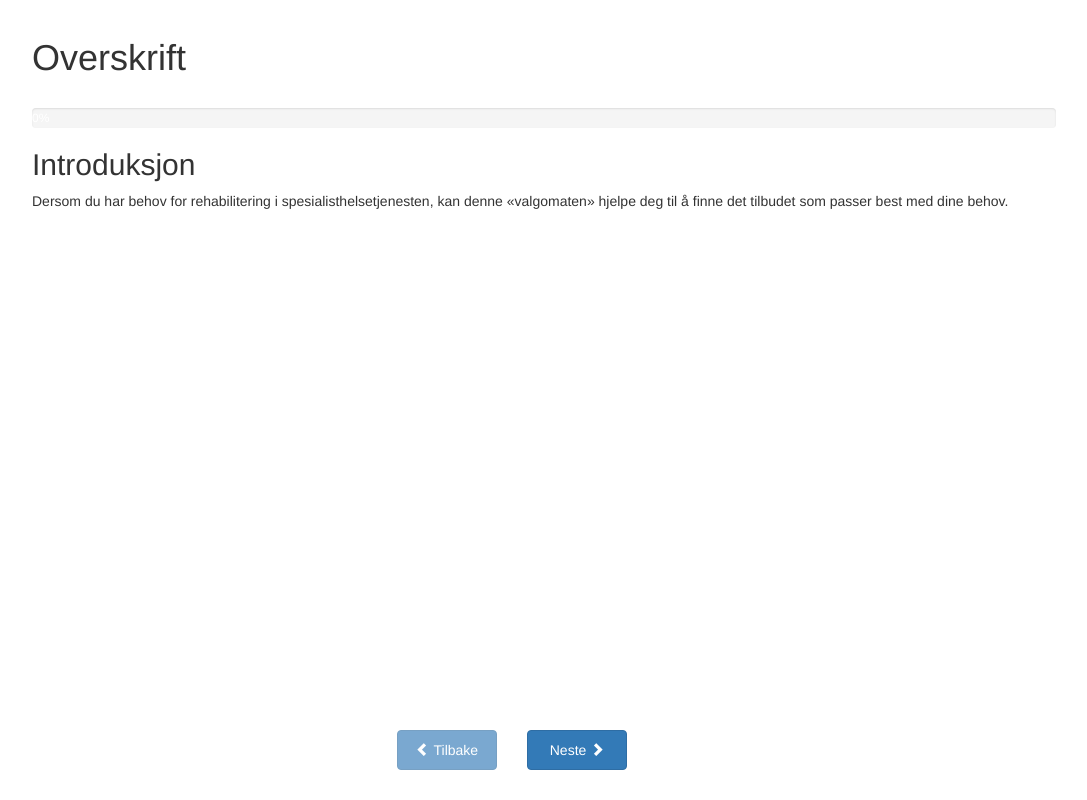
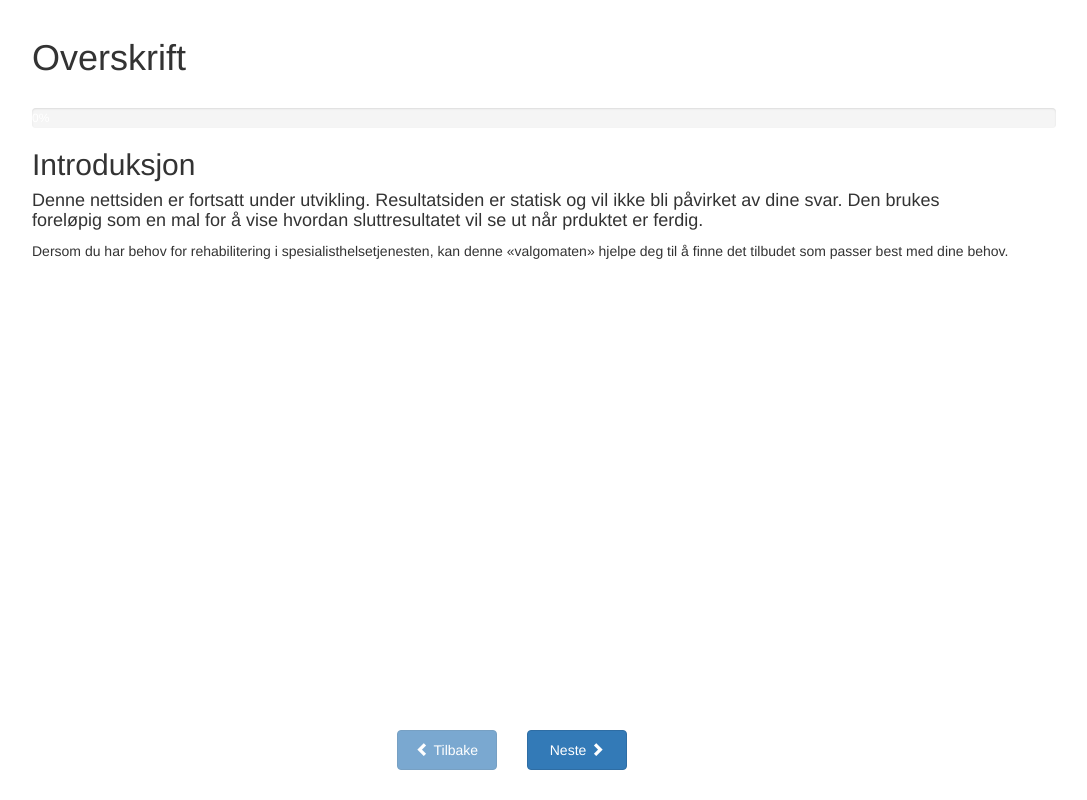
Before and after one commit to AndreDyrstad/react-valgomat, a React (Create React App) app: page / in a window 1280 px wide. Shown: the whole page, without its empty margins (96-1183 px from the left). Built offline with nearby package versions, Linux system fonts and the light colour scheme.

Commit message:
added a message for the users

```diff
--- a/src/App.js
+++ b/src/App.js
@@ -5,7 +5,6 @@ import Check from "./components/Check";
 import Recommendation from "./components/Recommendation"
 import Centers from './components/Centers'
 import { BrowserRouter as Router, Route } from "react-router-dom";
-
 
 
 class App extends Component {
@@ -32,7 +31,6 @@ class App extends Component {
           <Router>
               <Route path="/center" component={Centers}/>
           </Router>
-              {/*<Drag/>*/}
       </div>
     );
   }
--- a/src/components/Check.js
+++ b/src/components/Check.js
@@ -204,6 +204,10 @@ class Check extends Component {
         return (
             <div>
                 <h2>Introduksjon</h2>
+                <h4>Denne nettsiden er fortsatt under utvikling.
+                    Resultatsiden er statisk og vil ikke bli påvirket av dine svar.
+                    Den brukes foreløpig som en mal for å vise hvordan sluttresultatet vil se ut når prduktet er ferdig.
+                </h4>
                 <p>
                     Dersom du har behov for rehabilitering i spesialisthelsetjenesten, kan denne «valgomaten»
                     hjelpe deg til å finne det tilbudet som passer best med dine behov.
```
